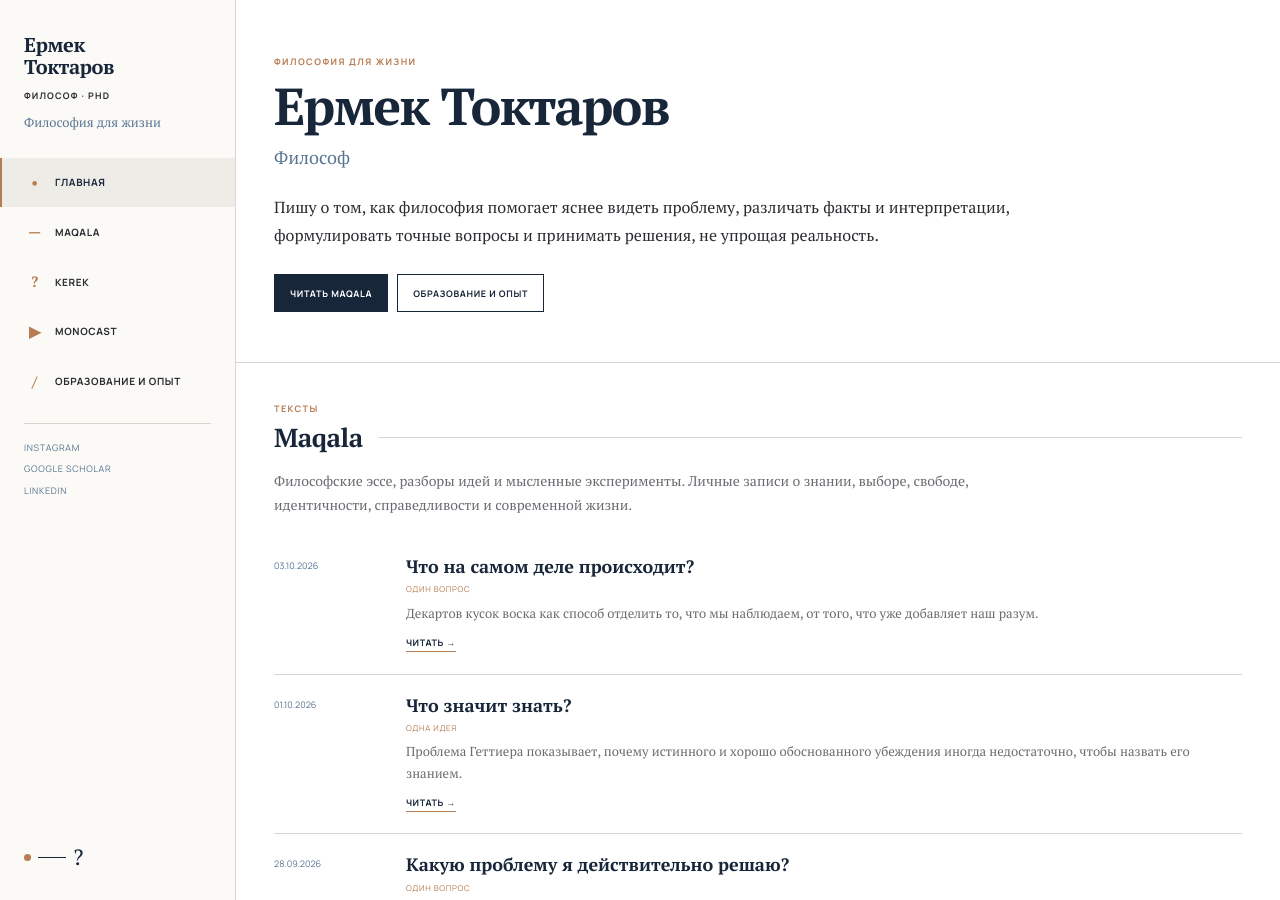
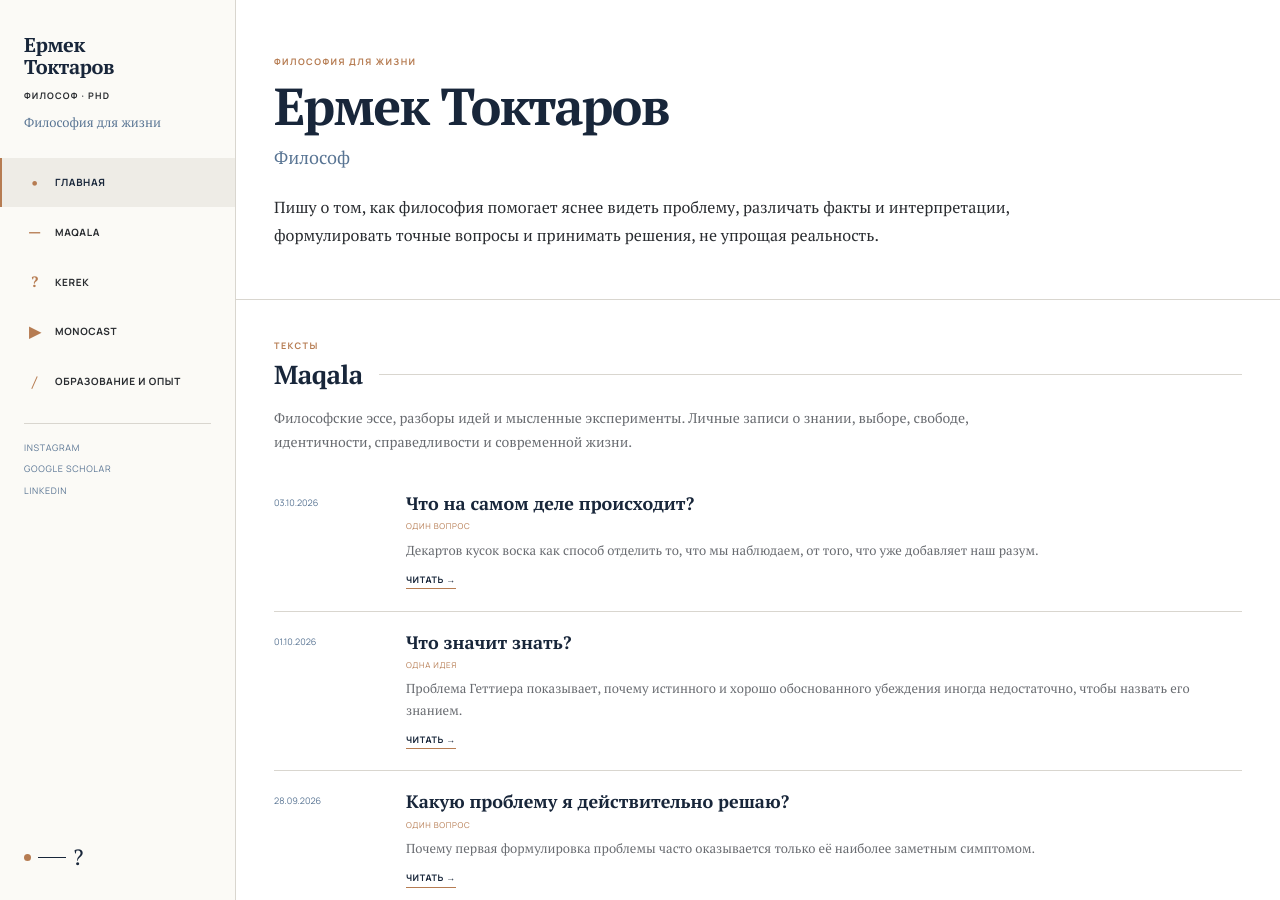
Before and after one commit to ermekuss/blog, a Jekyll site: the page built from index.html, in a window 1280 px wide and 900 px high. Built offline with Jekyll 4.4.1, drawn with Linux system fonts in a browser that asks for light colours.

Commit message:
Remove masthead action buttons
Removed action buttons from the masthead section.

```diff
--- a/index.html
+++ b/index.html
@@ -9,10 +9,6 @@ description: "Ермек Токтаров — философ. Философия
     <h1 class="masthead-name">{{ site.data.profile.name }}</h1>
     <p class="masthead-role">{{ site.data.profile.role }}</p>
     <p class="bio">{{ site.data.profile.intro }}</p>
-    <div class="masthead-actions">
-      <a class="btn primary" href="{{ '/maqala/' | relative_url }}">Читать Maqala</a>
-      <a class="btn secondary" href="{{ '/cv/' | relative_url }}">Образование и опыт</a>
-    </div>
   </div>
 </section>
 
```
